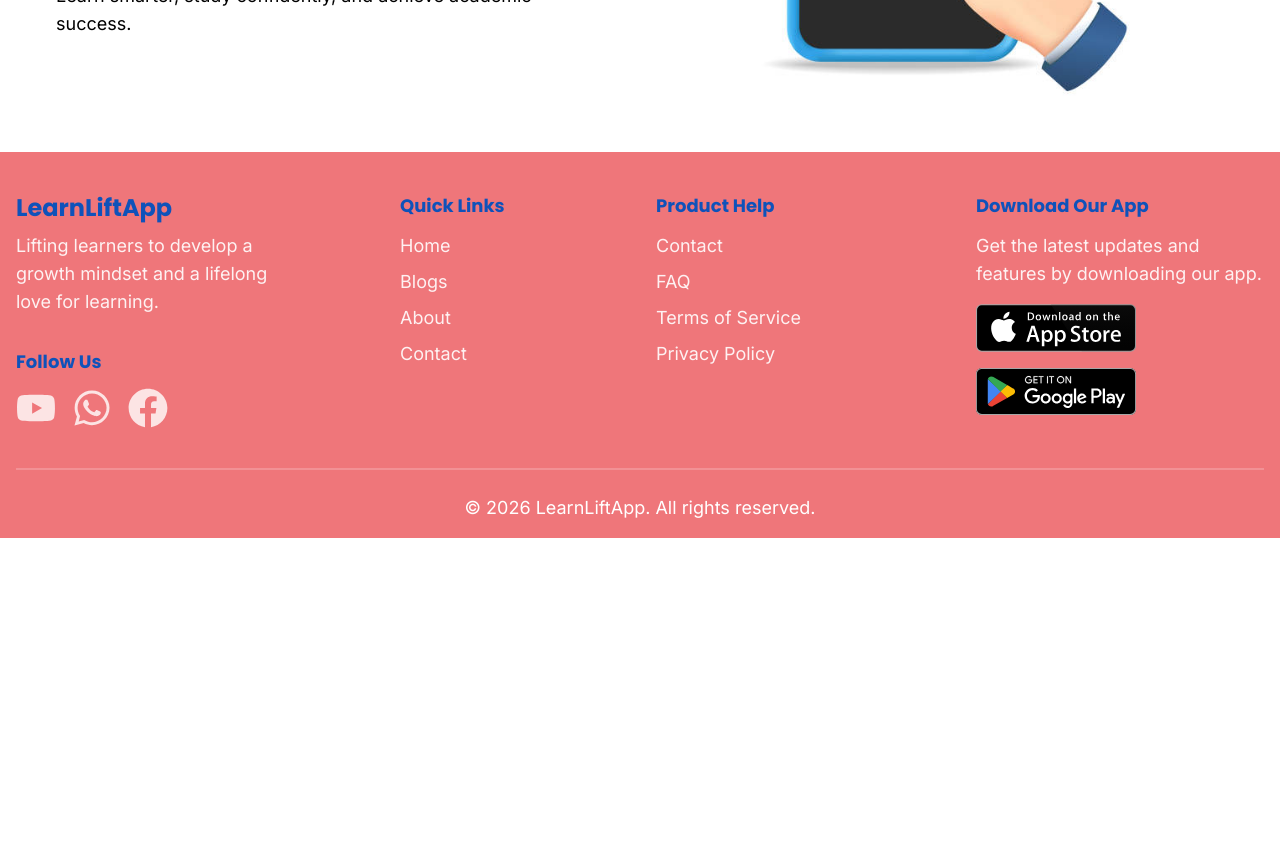
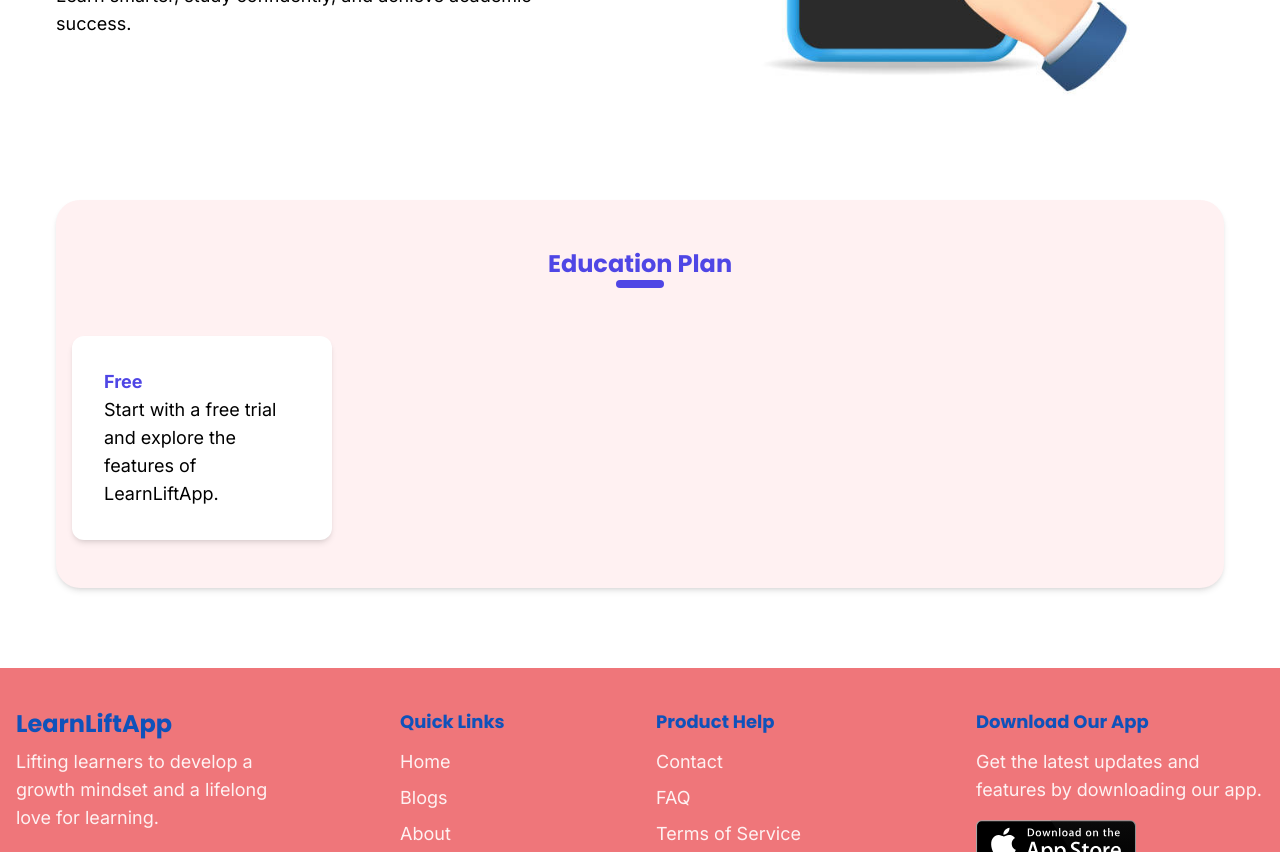
Before and after one commit to emmygrammy/blog-frontend, a React (Vite) app: page / in a window 1280 px wide. Shown: the part 520-1372 px from the top of the page. Before the commit the page ends 1058 px from the top, so only its background shows below. Built offline with nearby package versions, Linux system fonts and the light colour scheme.

Commit message:
Blog-frontend

```diff
--- /dev/null
+++ b/src/components/EducationPlan.jsx
@@ -0,0 +1,33 @@
+
+function EducationPlan(){
+  return (
+    <div className="px-10 py-16">
+
+
+        { /* 1. parent container */}
+        <div className="container mx-auto px-4 bg-rose-50 rounded-3xl shadow-md p-12">
+
+      <h2 className="text-2xl font-bold font-heading text-indigo-600 text-center">
+        Education Plan
+      </h2>
+
+      {/* underline */}
+      <div className="w-12 h-2 bg-indigo-600 rounded-full mx-auto "></div>
+
+      <div className="grid md:grid-cols-4 gap-8 mt-12">
+        <div className="bg-white p-8 rounded-md shadow-md">
+          <h3 className="text-lg font-bold text-indigo-600">Free</h3>
+          <p className="text-sans text-lg">
+            Start with a free trial and explore the features of LearnLiftApp.
+          </p>
+        </div>
+      </div>
+
+
+
+     </div>
+    </div>
+  )
+}
+
+export default EducationPlan
--- a/src/pages/Home.jsx
+++ b/src/pages/Home.jsx
@@ -1,9 +1,11 @@
 import HeroSection from '../components/HeroSection'
+import EducationPlan from '../components/EducationPlan'
 
 function Home() {
   return (
     <div className="container p-4 md:mx-auto">
       <HeroSection />
+      <EducationPlan />
 
     </div>
   )
```
